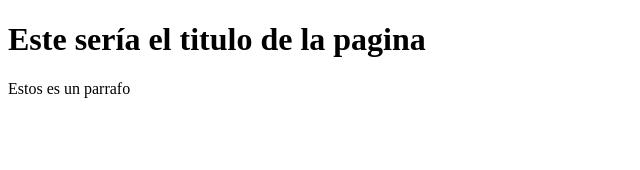
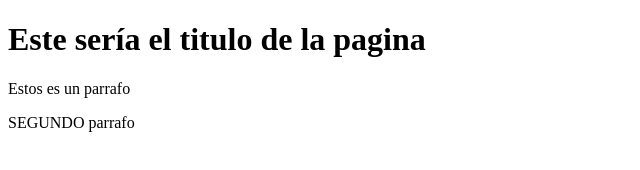
Before and after one commit to Yiyar1/Proyecto-B, a plain HTML site: page index.html in a window 1280 px wide. Shown: the whole page, without its empty margins (0-640 px from the left). Drawn offline with Linux system fonts and the light colour scheme.

Commit message:
CAMBIANDO PARRAFO Y AGREGANDO

```diff
--- a/index.html
+++ b/index.html
@@ -14,6 +14,7 @@
 
     <h1>Este sería el titulo de la pagina</h1>
     <p> Estos es un parrafo </p>
+    <p>SEGUNDO parrafo</p>
 </body>
 
 </html>
```
